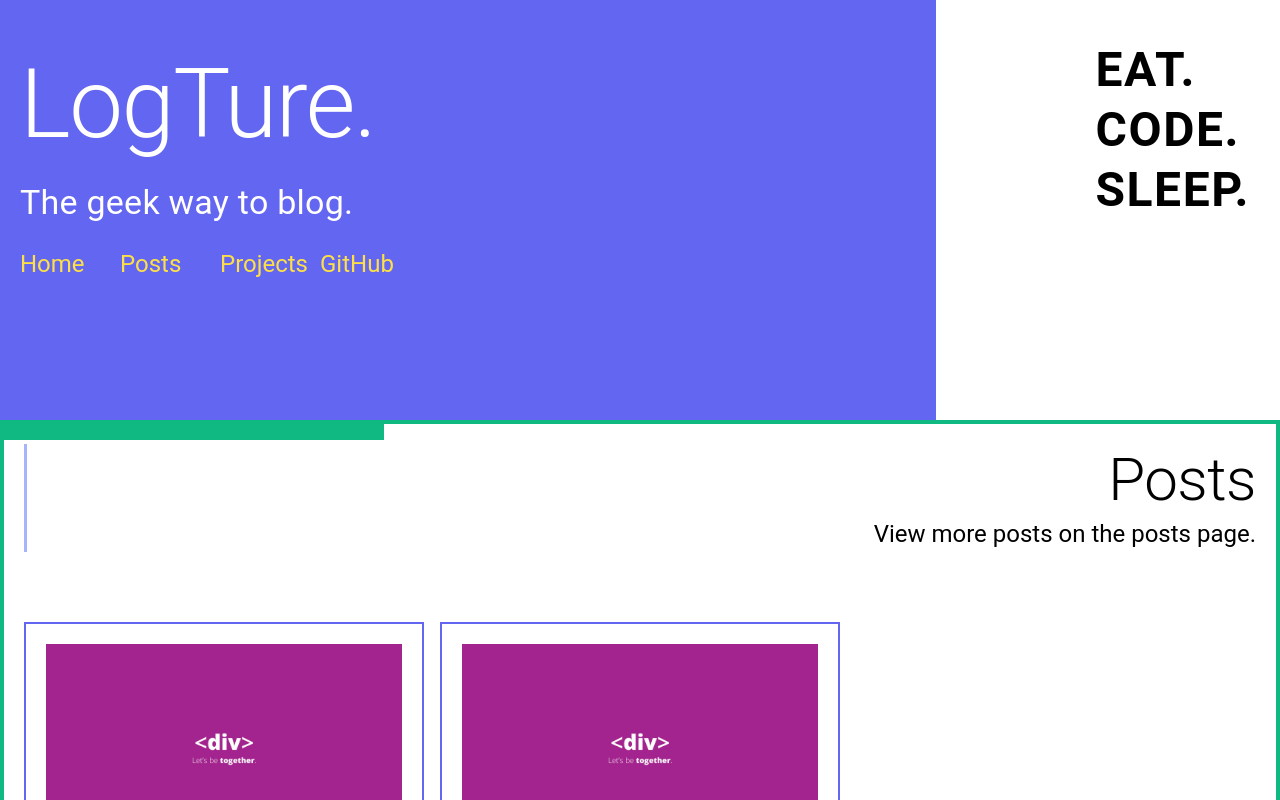
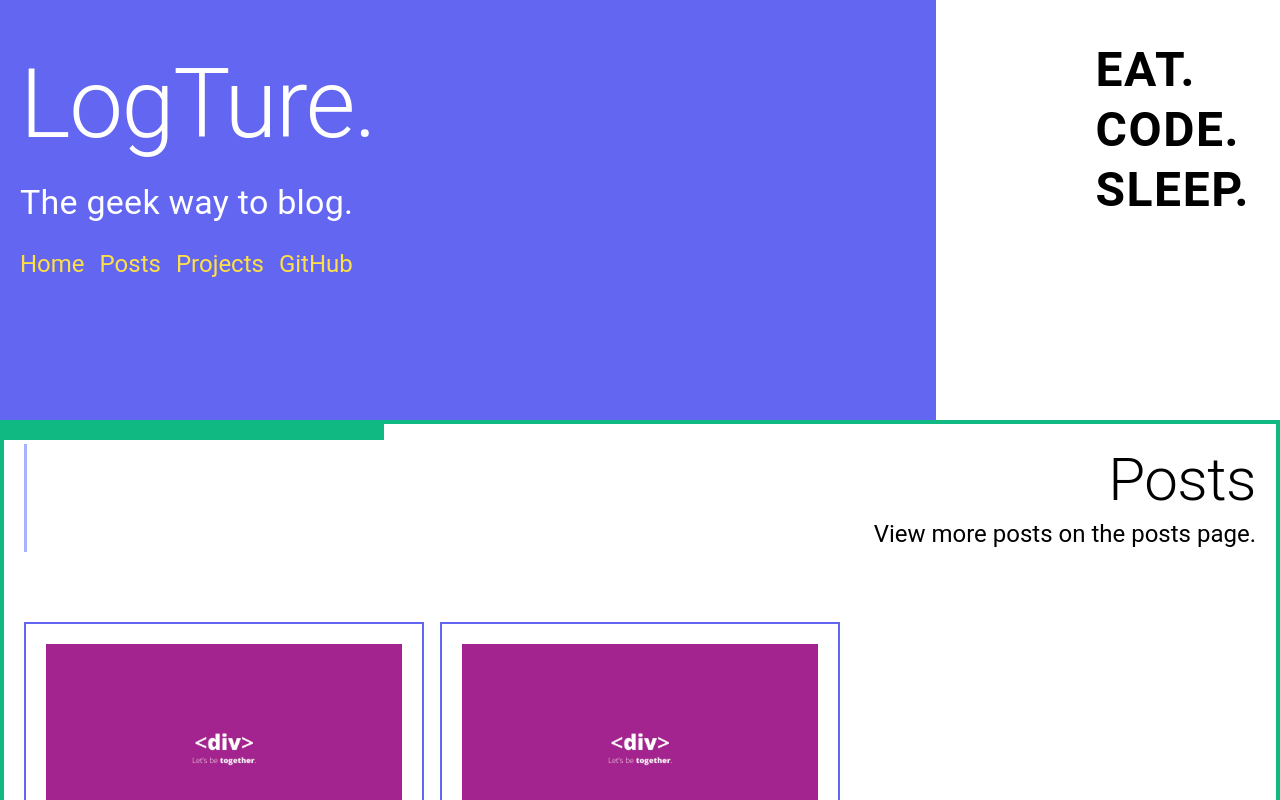
Before and after one commit to samzhangjy/logture, a Next.js app: page / in a window 1280 px wide. Shown: the top 800 px of the page. Built offline with nearby package versions, Linux system fonts and the light colour scheme; a web font is replaced by a local one.

Commit message:
fix: used inline display for header navigation instead of grid

```diff
--- a/components/Header.tsx
+++ b/components/Header.tsx
@@ -21,20 +21,14 @@ export default function Header() {
         <div className={style.spacer} />
         <h4 className={style.subtitle}>{config.site.description}</h4>
         <div className={style.spacerSubtitle} />
-        <GridContainer cols={12} className={style.navigationContainer}>
+        <div className={style.navigationContainer}>
           {config.links.map((link, index) => (
-            <GridCol
-              key={index}
-              colSpan={12 / config.links.length}
-              md={3}
-              sm={4}
-            >
-              <a className={style.navigation} href={link.link}>
+              <a className={style.navigation} href={link.link} key={index}>
                 <h5 className={style.navigationText}>{link.text}</h5>
               </a>
-            </GridCol>
+            // </GridCol>
           ))}
-        </GridContainer>
+        </div>
       </div>
       <div className={style.mobileSlogan}>
         <h4 className={style.mobileSloganItem}>
--- a/styles/Header.module.scss
+++ b/styles/Header.module.scss
@@ -11,7 +11,7 @@
 }
 
 .navigationContainer {
-  width: 400px;
+  display: inline;
 }
 
 .sloganItem {
@@ -52,9 +52,15 @@
     transform-origin: right;
   }
 
+  & .navigationText {
+    display: inline-block;
+    margin-right: 15px;
+  }
+
   &:hover::after {
     transform: scaleX(1);
     transform-origin: left;
+    margin-top: 5px;
   }
 }
 
--- a/styles/typography.scss
+++ b/styles/typography.scss
@@ -53,7 +53,7 @@ p {
   font-size: $body1;
   letter-spacing: 0.1px;
   font-weight: 400;
-  line-height: 26px;
+  line-height: 30px;
   margin: 0;
 }
 
@@ -70,57 +70,59 @@ blockquote {
 }
 
 // Post rendering styles (like Tailwind `prose`)
-.post h1 {
+.post {
+  & h1 {
     margin: 30px 0px 30px 0px;
   }
-
-.post h2 {
+  & h2 {
     margin: 25px 0px 25px 0px;
   }
+  & h3 {
+    margin: 20px 0px 20px 0px;
+  }
+  & h4 {
+    margin: 10px 0px 10px 0px;
+  }
+  & h5 {
+    margin: 8px 0px 8px 0px;
+  }
+  & p {
+    margin: 8px 0px 8px 0px;
+  }
 
-.post h3 {
+  &li {
+    margin: 10px 0px 10px 3px;
+  }
+
+  & a {
+    color: $primary;
+  }
+
+  & .hljs {
     margin: 20px 0px 20px 0px;
   }
 
-.post h4 {
-  margin: 10px 0px 10px 0px;
-}
-
-.post h5 {
-  margin: 8px 0px 8px 0px;
-}
-
-.post p {
-  margin: 8px 0px 8px 0px;
-}
-
-.post li {
-  margin: 10px 0px 10px 3px;
-}
-
-.post a {
-  color: $primary;
-}
-
-.post .hljs {
-  margin: 20px 0px 20px 0px;
-}
-
-.post pre {
+  & pre {
     border-radius: 0px !important;
   }
 
-.post code {
+  & code {
     padding: 3px 5px 3px 5px;
-  font-family: 'Ubuntu Mono', monospace;
+    font-family: "Ubuntu Mono", monospace;
     background-color: $code-background;
     color: $code-foreground;
   }
 
-
-.post iframe {
+  & iframe {
     width: 100%;
     min-height: 500px;
+  }
+
+  & img {
+    width: 100%;
+    max-width: 100%;
+    height: auto;
+  }
 }
 
 @media screen and (max-width: $break-sm) {
--- a/styles/variables.scss
+++ b/styles/variables.scss
@@ -12,7 +12,7 @@ $heading5-sm: 20px;
 $heading6: 20px;
 $heading6-sm: 16px;
 $body1: 18px;
-$body2: 14px;
+$body2: 16px;
 
 // Responsive breakpoints
 $break-sm: 576px;
```
Lines whose indentation alone changed are shown as unchanged.
